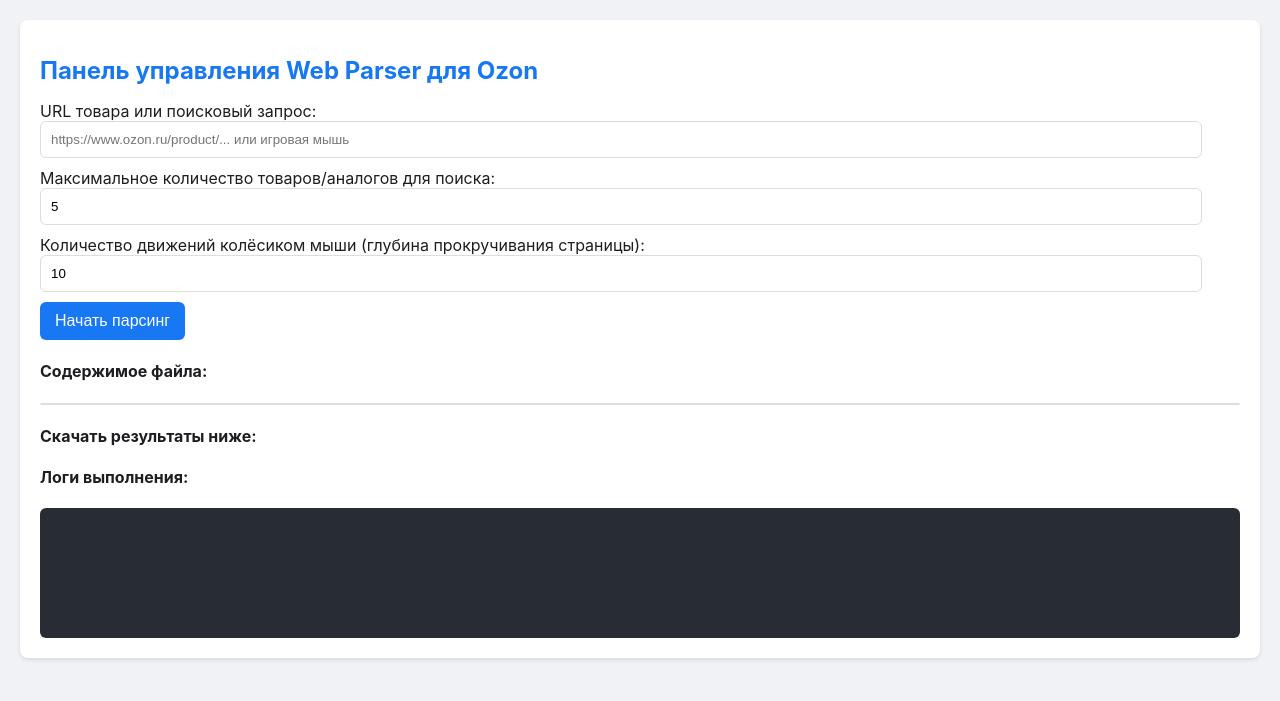
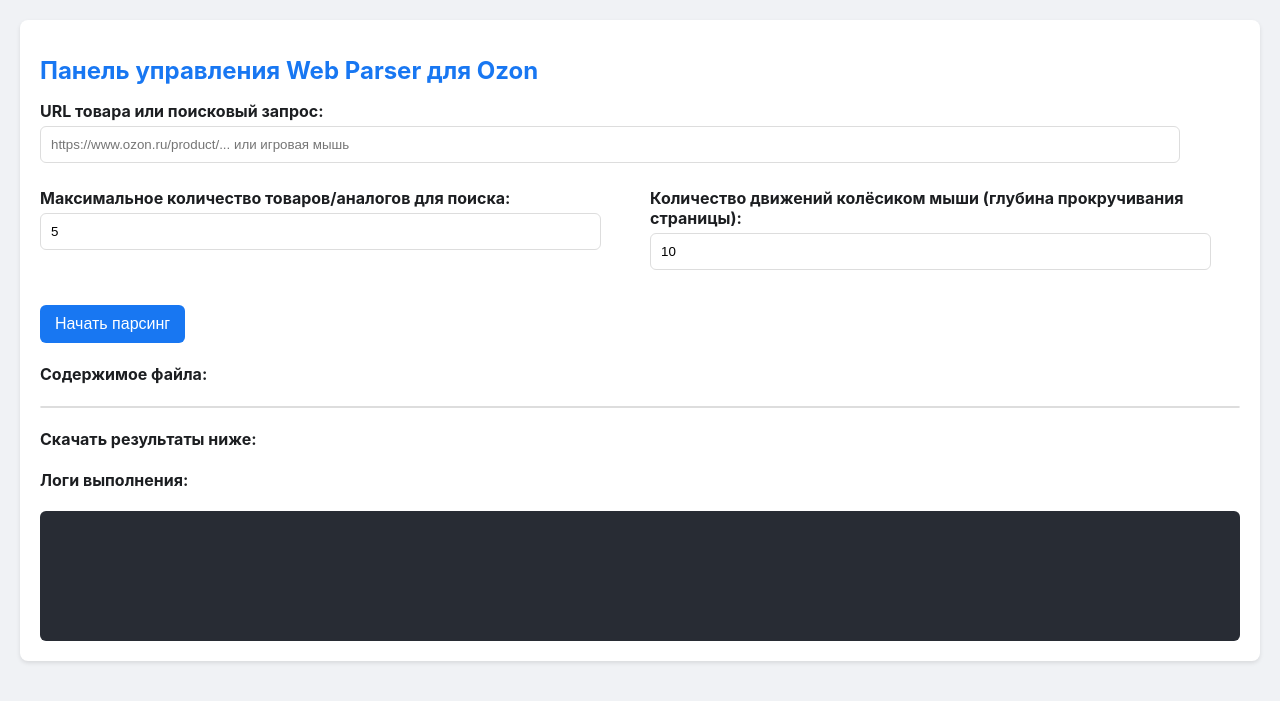
Before and after one commit to AleksandreBelous/WebMarketParser, a Flask app: page / in a window 1280 px wide. Shown: the top 701 px of the page. Run offline with Flask 3, Linux system fonts and the light colour scheme; some libraries are stand-ins or nearby versions.

Commit message:
ячейки настроек на одной строке

```diff
--- a/static/css/style.css
+++ b/static/css/style.css
@@ -6,8 +6,8 @@ body {
     padding: 20px;
 }
 .container {
-    // max-width: 800px;
-    // margin: 0 auto;
+    /* max-width: 800px; */
+    /* margin: 0 auto; */
     background-color: #fff;
     padding: 20px;
     border-radius: 8px;
@@ -19,12 +19,36 @@ h1 {
     color: #1877f2;
 }
 
+/* Новые стили для группировки полей */
+.form-group {
+    margin-bottom: 15px; /* Отступ между группами полей */
+}
+
+.form-row {
+    display: flex;
+    flex-wrap: wrap; /* Позволяет элементам переноситься на новую строку при нехватке места */
+    gap: 20px; /* Расстояние между элементами в строке */
+    margin-bottom: 15px;
+}
+
+.form-group-inline {
+    flex: 1; /* Позволяет элементам занимать равное пространство */
+    min-width: 280px; /* Минимальная ширина для каждого поля, чтобы они не были слишком узкими */
+}
+
 input[type="text"], input[type="number"] {
-    width: 95%;
+    width: 95%; /* Изменено на 95% для учета padding и border */
     padding: 10px;
-    margin-bottom: 10px;
+    margin-bottom: 10px; /* Убрано, так как form-group управляет отступами */
     border: 1px solid #ddd;
     border-radius: 6px;
+    box-sizing: border-box; /* Включает padding и border в общую ширину */
+}
+
+label {
+    display: block; /* Чтобы метка занимала всю ширину и поле ввода начиналось с новой строки */
+    margin-bottom: 5px;
+    font-weight: bold;
 }
 
 button {
@@ -35,6 +59,7 @@ button {
     border-radius: 6px;
     cursor: pointer;
     font-size: 16px;
+    margin-top: 10px; /* Добавлен отступ сверху для кнопки */
 }
 
 button:disabled {
--- a/templates/index.html
+++ b/templates/index.html
@@ -17,15 +17,23 @@
     <h1>Панель управления Web Parser для Ozon</h1>
 
     <form id="parser-form">
+        <div class="form-group">
             <label for="input_data">URL товара или поисковый запрос:</label>
             <input type="text" id="input_data" name="input_data" required
                    placeholder="https://www.ozon.ru/product/... или игровая мышь">
+        </div>
 
+        <div class="form-row">
+            <div class="form-group-inline">
                 <label for="max_items">Максимальное количество товаров/аналогов для поиска:</label>
                 <input type="number" id="max_items" name="max_items" value="5" min="1">
+            </div>
 
+            <div class="form-group-inline">
                 <label for="pages">Количество движений колёсиком мыши (глубина прокручивания страницы):</label>
                 <input type="number" id="pages" name="pages" value="10" min="1">
+            </div>
+        </div>
 
         <button type="submit" id="start-button">Начать парсинг</button>
     </form>
```
Lines whose indentation alone changed are shown as unchanged.
